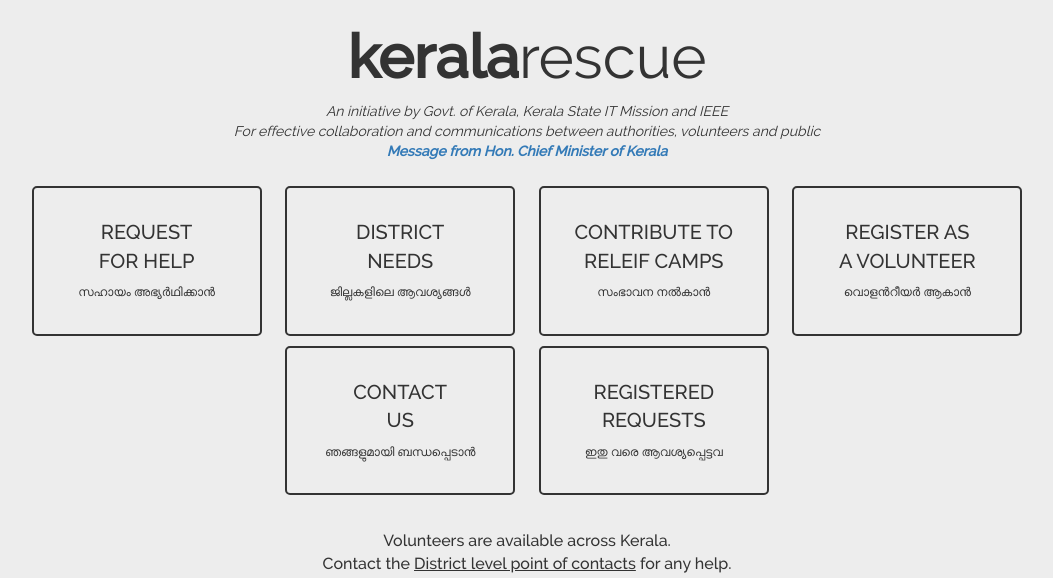
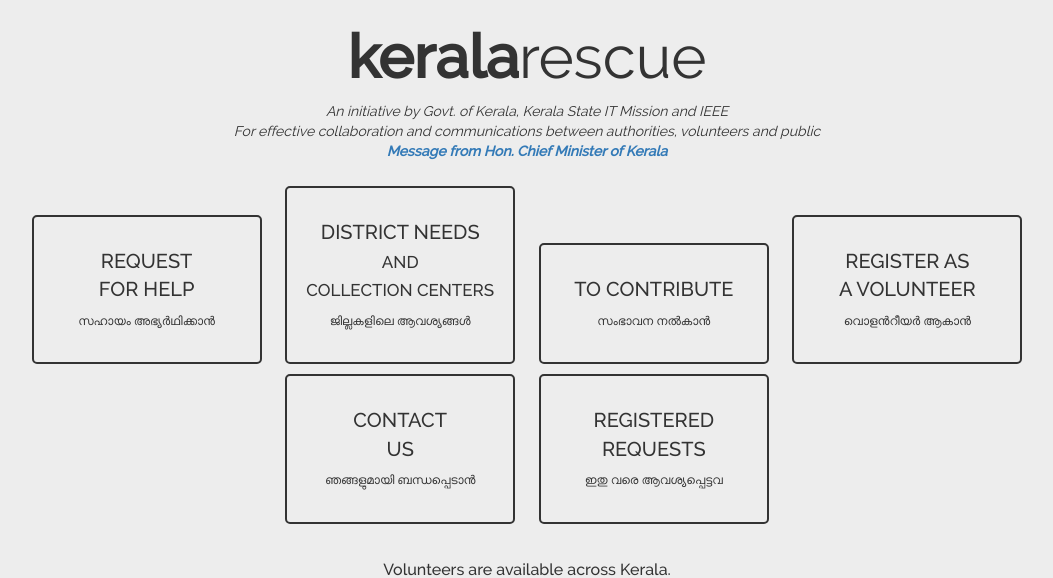
Before and after one commit to biswaz/rescuekerala, a Django app: page / in a window 1280 px wide. Shown: the part 92-670 px from the top of the page, without its empty margins (128-1181 px from the left). Run offline with Django 3.2, Linux system fonts and the light colour scheme; parts of the project's set-up code (start-up, migrations or seed data) failed here and were passed over; some libraries are stand-ins or nearby versions.

Commit message:
typo fix

```diff
--- a/templates/home.html
+++ b/templates/home.html
@@ -21,14 +21,15 @@
     <a href="/district_needs/" class="home-button card" role="button">
         {% bootstrap_icon "map-marker" %}
         <span class="text">
-            DISTRICT<br/>NEEDS<br/>
+            DISTRICT NEEDS<br/>
+            <span class="small">AND<br>COLLECTION CENTERS<br></span>
             <span class="ml small">ജില്ലകളിലെ ആവശ്യങ്ങള്‍</span>
         </span>
     </a>
     <a href="/reg_contrib" class="home-button card" role="button">
         {% bootstrap_icon "apple" %}
         <span class="text">
-            Contribute To<br/>Releif Camps
+            To Contribute<br/>
             <span class="ml small">സംഭാവന നല്‍കാന്‍</span>
         </span>
     </a>
```
